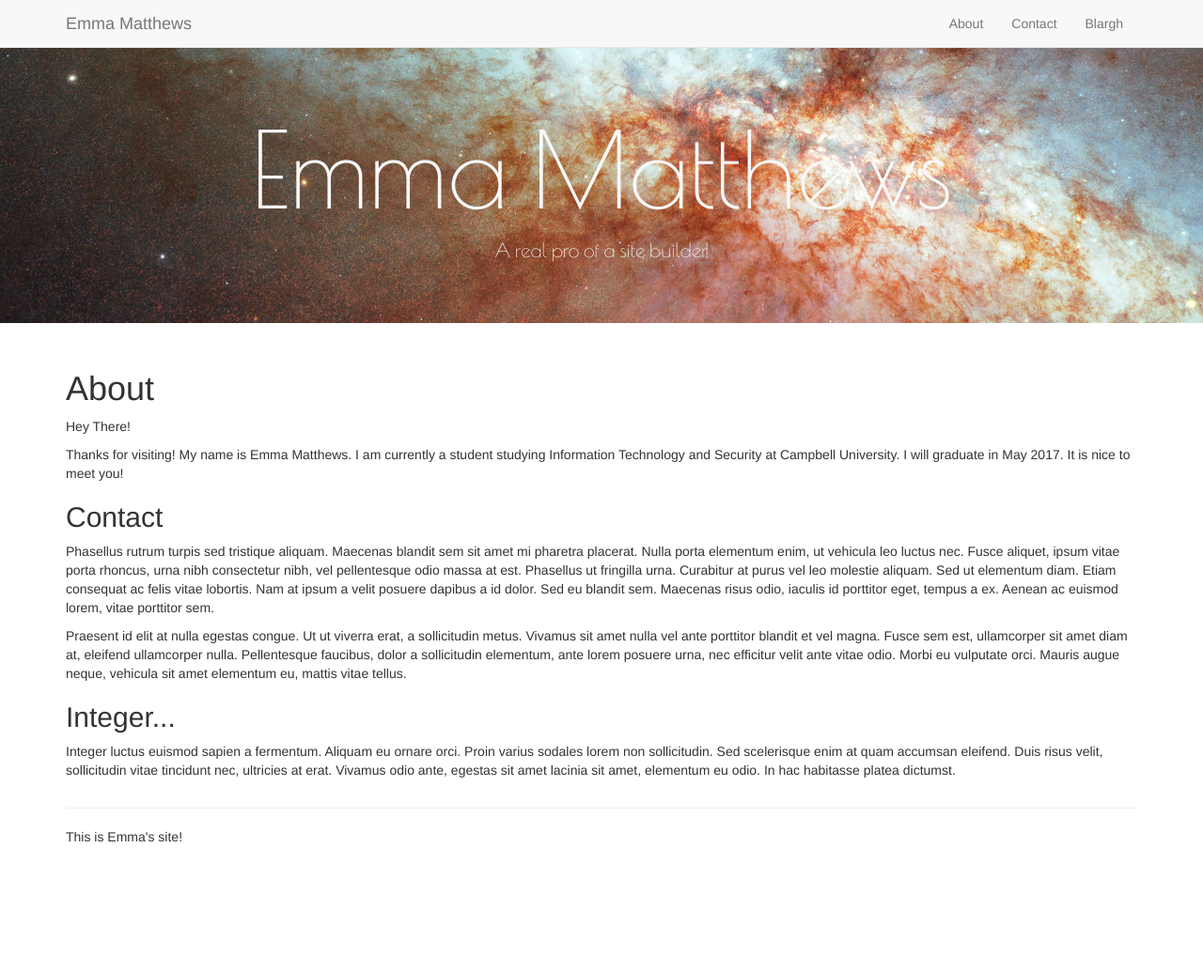
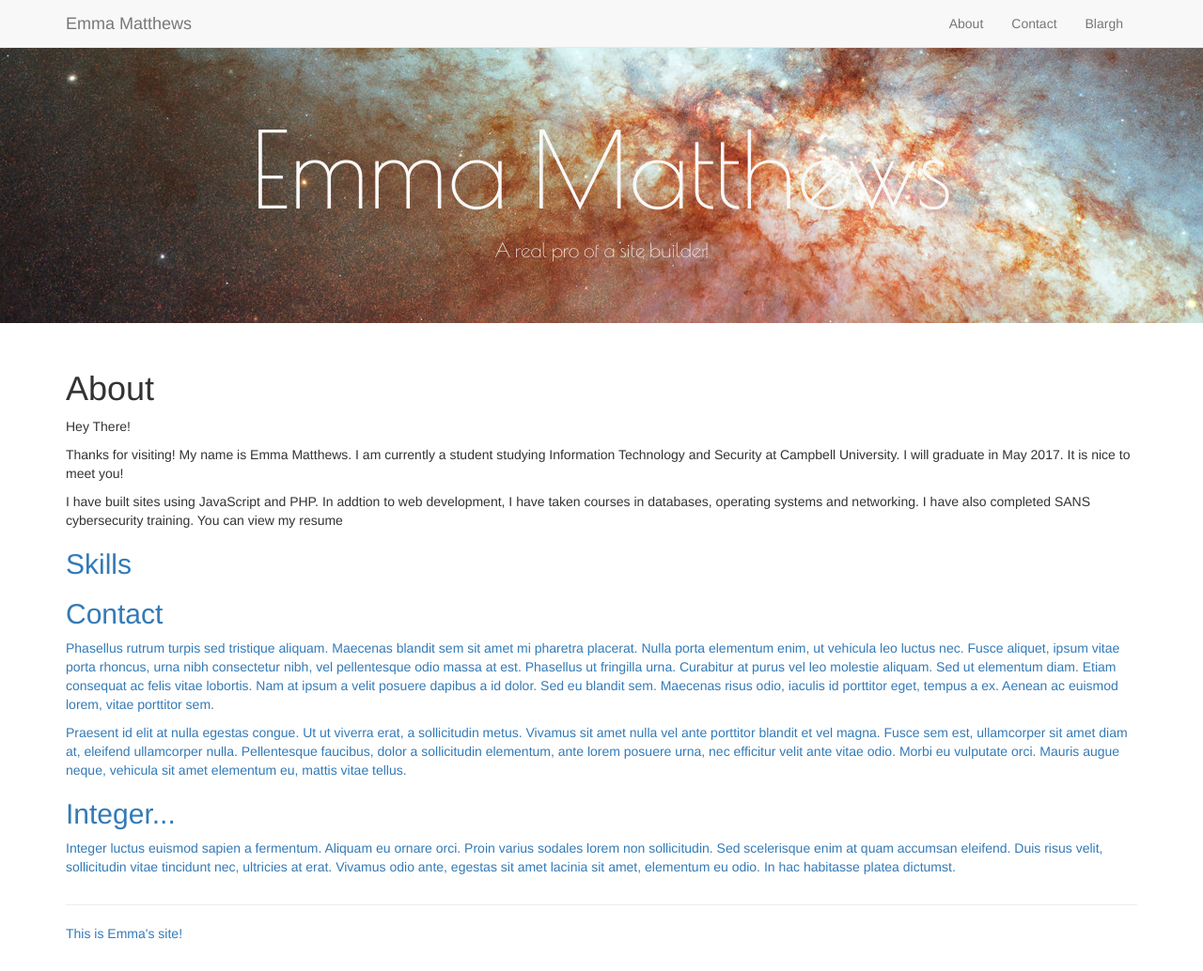
Before and after one commit to ejmatthews0606/ejmatthews0606.github.io, a Jekyll site: the page built from index.html, in a window 1280 px wide and 1034 px high. Shown: the whole window at 94% size. Built offline with Jekyll 4.4.1, drawn with Linux system fonts in a browser that asks for light colours.

Commit message:
Update lorem.html

```diff
--- a/_includes/lorem.html
+++ b/_includes/lorem.html
@@ -2,7 +2,11 @@
 
 <p> Hey There! </p>
 
-<p>Thanks for visiting! My name is Emma Matthews. I am currently a student studying Information Technology and Security at Campbell University. I will graduate in May 2017. It is nice to meet you!  </p>
+<p>Thanks for visiting! My name is Emma Matthews. I am currently a student studying Information Technology and Security at Campbell University. I will graduate in May 2017. It is nice to meet you! </p>
+<p> I have built sites using JavaScript and PHP. In addtion to web development, I have taken courses in databases, operating systems and networking. I have also completed SANS cybersecurity training. You can view my resume <a href= "here." </a> </p>
+
+<h2> Skills </h2>
+<p> </p>
 
 <h2>Contact</h2>
 <p>Phasellus rutrum turpis sed tristique aliquam. Maecenas blandit sem sit amet mi pharetra placerat. Nulla porta elementum enim, ut vehicula leo luctus nec. Fusce aliquet, ipsum vitae porta rhoncus, urna nibh consectetur nibh, vel pellentesque odio massa at est. Phasellus ut fringilla urna. Curabitur at purus vel leo molestie aliquam. Sed ut elementum diam. Etiam consequat ac felis vitae lobortis. Nam at ipsum a velit posuere dapibus a id dolor. Sed eu blandit sem. Maecenas risus odio, iaculis id porttitor eget, tempus a ex. Aenean ac euismod lorem, vitae porttitor sem.</p>
```
